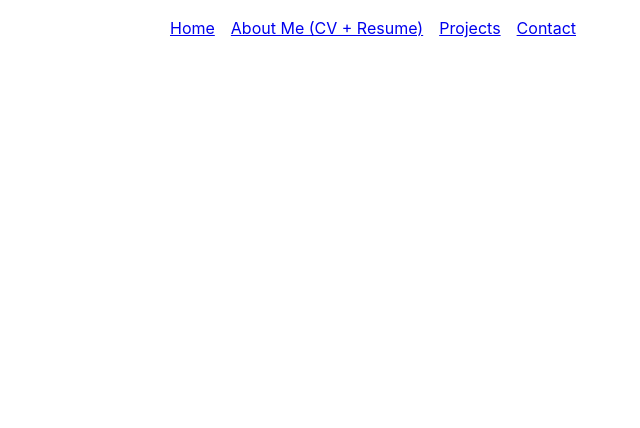
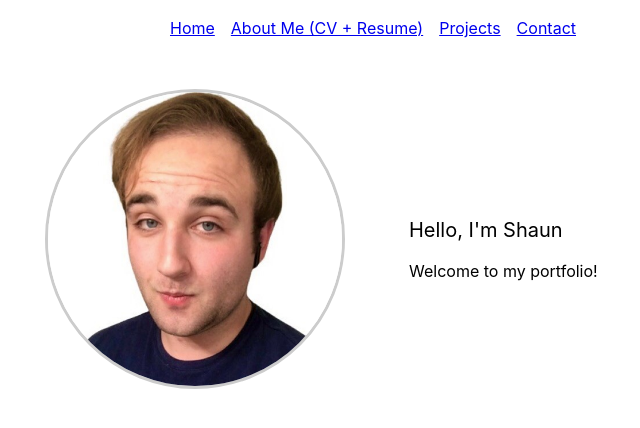
Before and after one commit to thefrznrose/My-Portfolio-Website, a Next.js app: page / in a window 1280 px wide. Shown: the top 428 px of the page, without its empty margins (267-907 px from the left). Built offline with nearby package versions, Linux system fonts and the light colour scheme.

Commit message:
Added the beginning of a main section

```diff
--- /dev/null
+++ b/components/Main/MainSection.tsx
@@ -0,0 +1,35 @@
+import { Image, Container, Text, Group } from "@mantine/core";
+
+export default function MainSection() {
+  return (
+    <Container
+      size="sm"
+      style={{
+        display: "flex",
+        flexDirection: "row",
+        alignItems: "center",
+        justifyContent: "space-between",
+        padding: "2rem",
+      }}
+    >
+      <Image
+        src="/my-headshot.jpg"
+        alt="Your Name"
+        height={300}
+        style={{
+          borderRadius: "50%",
+          objectFit: "cover",
+          border: "3px solid #ccc",
+        }}
+      />
+      <div style={{ paddingLeft: "4rem",flex: 1, textAlign: "left" }}>
+        <Text component="h1" size="xl" mt="lg">
+          Hello, I'm Shaun
+        </Text>
+        <Text size="md" mt="sm">
+          Welcome to my portfolio!
+        </Text>
+      </div>
+    </Container>
+  );
+}
--- a/pages/index.tsx
+++ b/pages/index.tsx
@@ -1,6 +1,7 @@
 import { useRouter } from 'next/router';
 import { useMediaQuery } from '@mantine/hooks';
 import Header from '@/components/Header';
+import MainSection from '@/components/Main/MainSection';
 
 export default function HomePage() {
   const router = useRouter();
@@ -9,6 +10,7 @@ export default function HomePage() {
   return (
     <>
      <Header/>
+     <MainSection/>
     </>
   );
 }
```
Also changed, not shown: components/Main/Main.tsx (deleted, +0 -7 lines), public/my-headshot.jpg (added).
